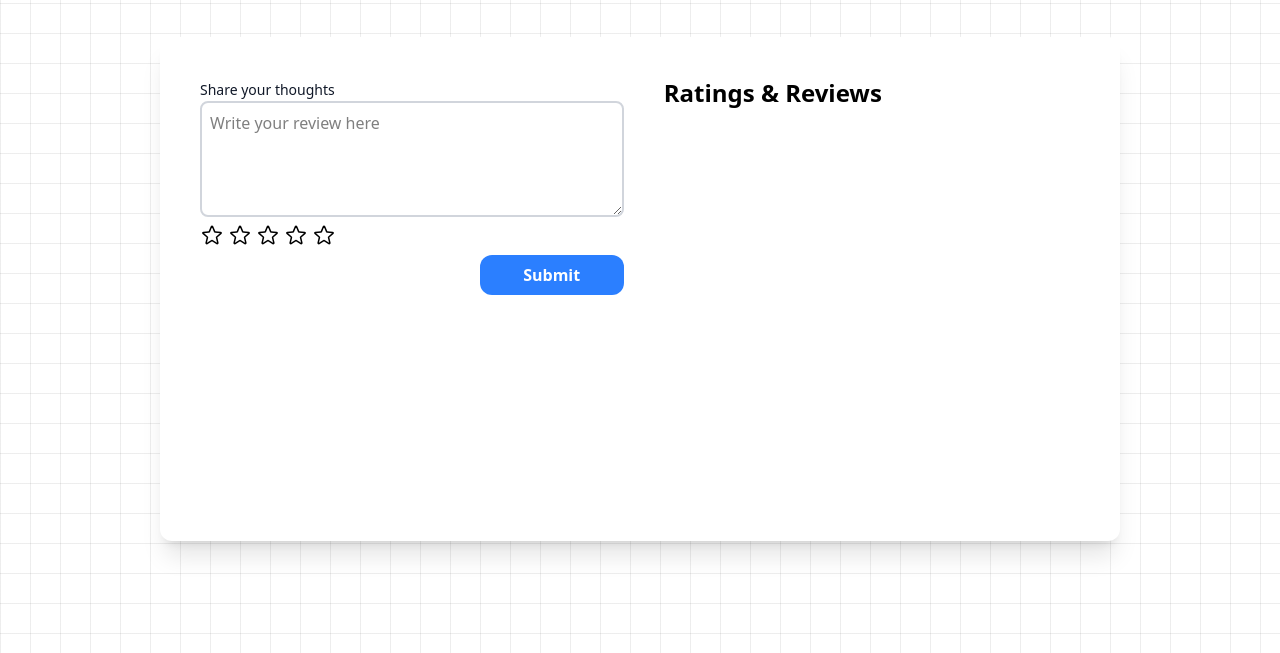
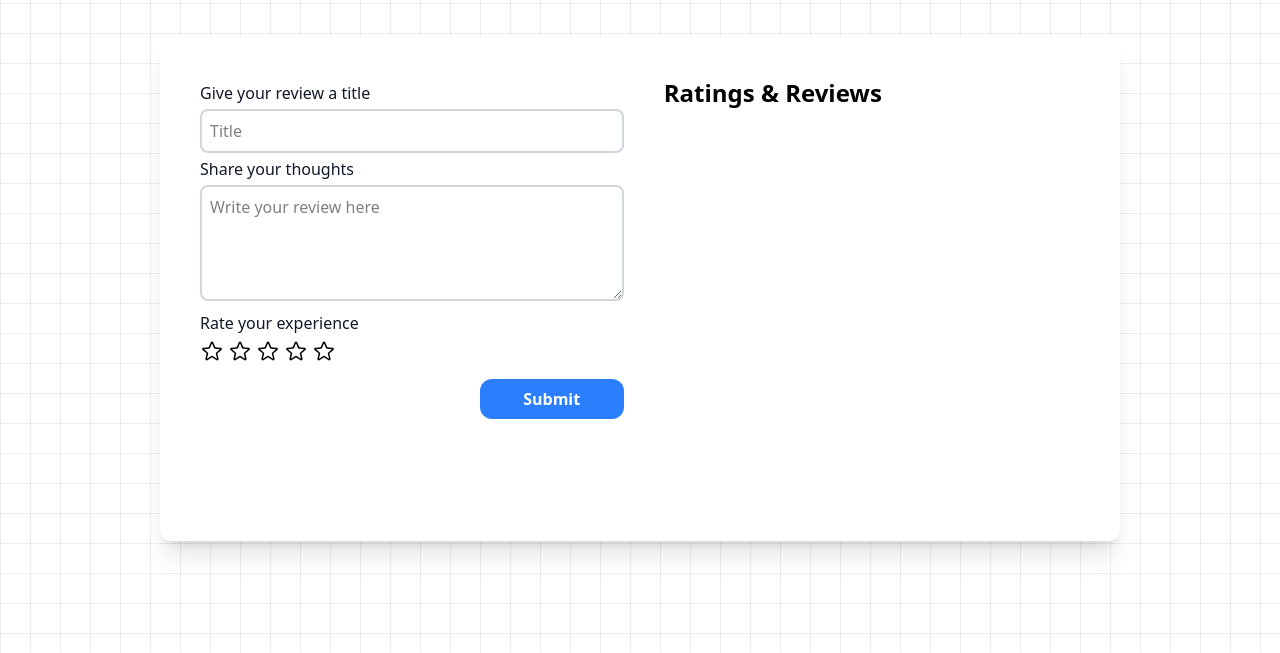
Before and after one commit to anurag2169/chaicode-cohert, a plain HTML site: page project/review/review.html in a window 1280 px wide. Shown: the part 147-800 px from the top of the page. Drawn offline with nearby package versions, Linux system fonts and the light colour scheme.

Commit message:
update review ui

```diff
--- a/project/review/index.js
+++ b/project/review/index.js
@@ -1,16 +1,20 @@
 const input = document.getElementById("reviewInput");
 
 const submitButton = document.getElementById("submit");
+
+const titleInput = document.getElementById("title");
 
 const reviewBox = document.getElementById("reviewBox");
 
 const ratingStars = Array.from(document.querySelectorAll(".star-icon"));
 
-
 submitButton.addEventListener("click", () => {
   let inputVal = input.value;
+  let titleVal = titleInput.value;
+
   const noOfStars = getNumberOfStar();
   const newReviewHtml = `<div>
+                <h2 class="text-lg font-semibold">${titleVal}</h2>
                 <div class="text-wrap">
                   ${inputVal}
                 </div>
@@ -19,8 +23,14 @@ submitButton.addEventListener("click", () => {
               </ul>
                  <span class="font-semibold text-gray-500">${getCurrentDateTime()}</span>
               </div>`;
-  reviewBox.insertAdjacentHTML("afterbegin", newReviewHtml);
+
+  if (!inputVal || !titleVal) {
+    alert("Please fill all the fields");
+  } else {
+    reviewBox.insertAdjacentHTML("afterbegin", newReviewHtml);
+  }
   input.value = "";
+  titleInput.value = "";
   resetPaint();
 });
 
--- a/project/review/review.html
+++ b/project/review/review.html
@@ -28,7 +28,7 @@
   </head>
   <body class="box-border">
     <div
-      class="absolute inset-0 h-full w-full bg-[linear-gradient(to_right,#73737320_1px,transparent_1px),linear-gradient(to_bottom,#73737320_1px,transparent_1px)] bg-[size:30px_30px]"
+      class="absolute inset-0 h-full w-full bg-[linear-gradient(to_right,#73737320_1px,transparent_1px),linear-gradient(to_bottom,#73737320_1px,transparent_1px)] bg-[size:30px_30px] overflow-y-scroll md:overflow-y-hidden"
     >
       <main class="relative flex flex-col items-center justify-start m-10">
         <h1 class="text-5xl font-semibold text-gray-700"></h1>
@@ -37,7 +37,7 @@
         >
           <span
             class="text-transparent bg-clip-text bg-gradient-to-r to-sky-300 from-blue-800"
-            >Online Review Generator</span
+            >Online Review Collector</span
           >
         </h1>
         <p
@@ -46,15 +46,31 @@
           Create impactful reviews for your favourite brands and products.
         </p>
         <section
-          class="mt-10 shadow-xl p-5 w-[80%] h-full z-50 p-10 bg-white rounded-xl flex flex-col md:flex-row md:justify-between gap-8"
+          class="mt-10 shadow-xl w-full md:w-[80%] h-full z-50 p-5 md:p-10 my-2 bg-white rounded-xl flex flex-col md:flex-row md:justify-between gap-8"
         >
           <div class="md:w-1/2 flex flex-col gap-2 justify-start">
             <div>
-              <label
+              <div>
+                <h2 class="my-1 text-md font-medium text-gray-900">
+                  Give your review a title
+                </h2>
+                <input
+                  type="text"
+                  id="title"
+                  name="title"
+                  required
+                  placeholder="Title"
+                  maxlength="50"
+                  class="border-2 border-gray-300 p-2 rounded-lg w-full focus:outline-none focus:border-blue-300 focus:ring focus:ring-blue-200"
+                />
+              </div>
+              <div>
+                <h2
                   for="reviewInput"
-                class="mb-2 text-sm font-medium text-gray-900"
-                >Share your thoughts</label
+                  class="my-1 text-md font-medium text-gray-900"
                 >
+                  Share your thoughts
+                </h2>
                 <textarea
                   type="text"
                   id="reviewInput"
@@ -62,8 +78,17 @@
                   required
                   placeholder="Write your review here"
                   rows="4"
+                  maxlength="300"
                   class="border-2 border-gray-300 p-2 rounded-lg w-full focus:outline-none focus:border-blue-300 focus:ring focus:ring-blue-200"
                 ></textarea>
+              </div>
+
+              <h2
+                for="reviewInput"
+                class="my-1 text-md font-medium text-gray-900"
+              >
+                Rate your experience
+              </h2>
 
               <div class="rating-stars flex gap-1">
                 <svg
@@ -140,7 +165,7 @@
             </div>
 
             <button
-              class="bg-blue-500 hover:bg-blue-700 text-white font-bold px-4 py-2 w-36 rounded-xl self-end cursor-pointer"
+              class="bg-blue-500 hover:bg-blue-700 text-white font-bold px-4 py-2 my-2 md:w-36 rounded-xl md:self-end cursor-pointer"
               id="submit"
             >
               Submit
@@ -151,7 +176,7 @@
             <h2 class="text-2xl font-semibold">Ratings & Reviews</h2>
             <div
               id="reviewBox"
-              class="flex flex-col gap-3 text-md border-gray-400 rounded-lg [&>*]:border-b [&>*]:border-gray-300 [&>*]:py-2 h-96 overflow-y-scroll thumb"
+              class="flex flex-col gap-3 text-md border-gray-400 rounded-lg [&>*]:border-b [&>*]:border-gray-300 [&>*]:py-2 md:h-96 md:overflow-y-scroll thumb"
             ></div>
           </div>
         </section>
```
Lines whose indentation alone changed are shown as unchanged.
